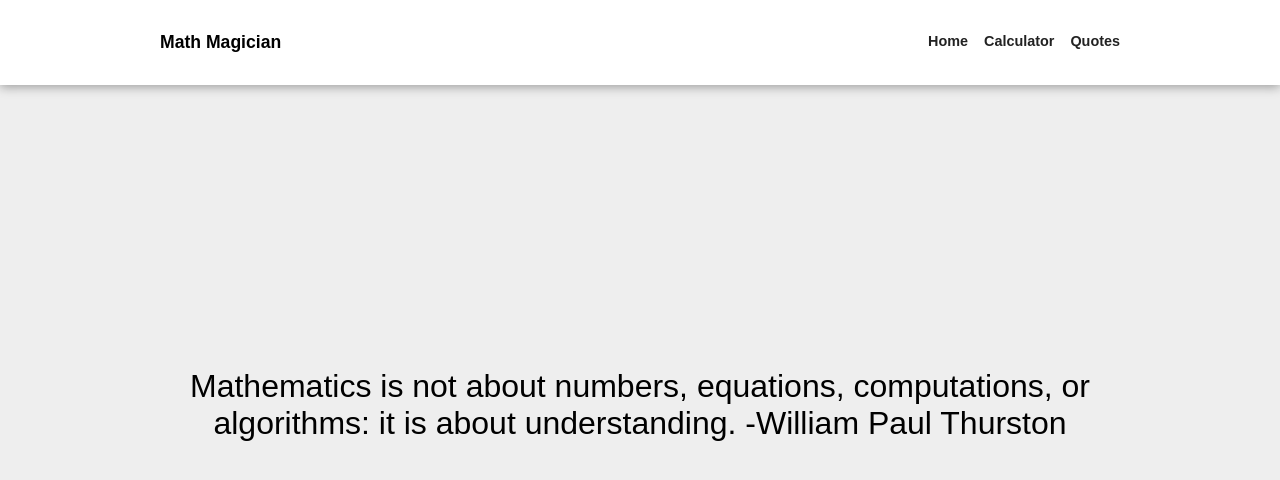
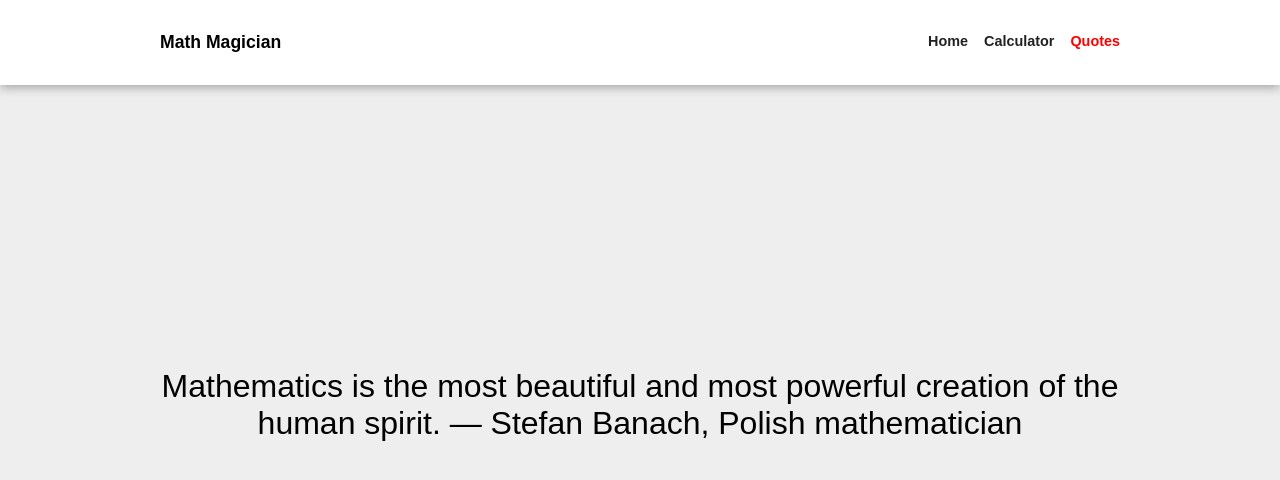
Before and after one commit to rbhatt1999/math-magician, a React (Create React App) app: page /math-magician/quotes in a window 1280 px wide. Shown: the top 480 px of the page. Built offline with nearby package versions, Linux system fonts and the light colour scheme.

Commit message:
add navlink

```diff
--- a/src/components/Navigation.js
+++ b/src/components/Navigation.js
@@ -1,17 +1,18 @@
-import { Link } from 'react-router-dom';
+import { NavLink } from 'react-router-dom';
+import '../css/styles.css';
 
 const Navigation = () => (
   <nav className="flex justify-between container py-2 bg-white shadow">
     <h2 className="text-lg">Math Magician</h2>
     <ul className="flex gap">
       <li>
-        <Link to="/math-magician">Home</Link>
+        <NavLink style={({ isActive }) => ({ color: isActive ? 'red' : '' })} end to="/math-magician">Home</NavLink>
       </li>
       <li>
-        <Link to="/math-magician/calculator">Calculator</Link>
+        <NavLink style={({ isActive }) => ({ color: isActive ? 'red' : '' })} end to="/math-magician/calculator">Calculator</NavLink>
       </li>
       <li>
-        <Link to="/math-magician/quotes">Quotes</Link>
+        <NavLink style={({ isActive }) => ({ color: isActive ? 'red' : '' })} end to="/math-magician/quotes">Quotes</NavLink>
       </li>
     </ul>
   </nav>
--- a/src/components/Quotes.js
+++ b/src/components/Quotes.js
@@ -1,8 +1,8 @@
 const Quotes = () => {
-  const quote = 'Mathematics is not about numbers, equations, computations, or algorithms: it is about understanding. -William Paul Thurston';
+  const quote = ['Mathematics is not about numbers, equations, computations, or algorithms: it is about understanding. -William Paul Thurston', 'Pure mathematics is, in its way, the poetry of logical ideas. — Albert Einstein, German theoretical physicist', 'Without mathematics, there’s nothing you can do. Everything around you is mathematics. Everything around you is numbers. — Shakuntala Devi, Indian writer and mental calculator', 'Mathematics is the most beautiful and most powerful creation of the human spirit. — Stefan Banach, Polish mathematician', 'We will always have STEM with us. Some things will drop out of the public eye and go away, but there will always be science, engineering, and technology. And there will always, always be mathematics.— Katherine Johnson, African-American mathematician'];
   return (
     <div className="py-2 w-full h-full flex justify-between items-center">
-      <p className="text-2xl text-center">{quote}</p>
+      <p className="text-2xl text-center">{quote[Math.floor(Math.random() * (5 - (0)) + (0))]}</p>
     </div>
   );
 };
--- a/src/css/styles.css
+++ b/src/css/styles.css
@@ -180,3 +180,7 @@ input {
 .text-center {
   text-align: center;
 }
+
+.activeLink {
+  color: aqua;
+}
```
